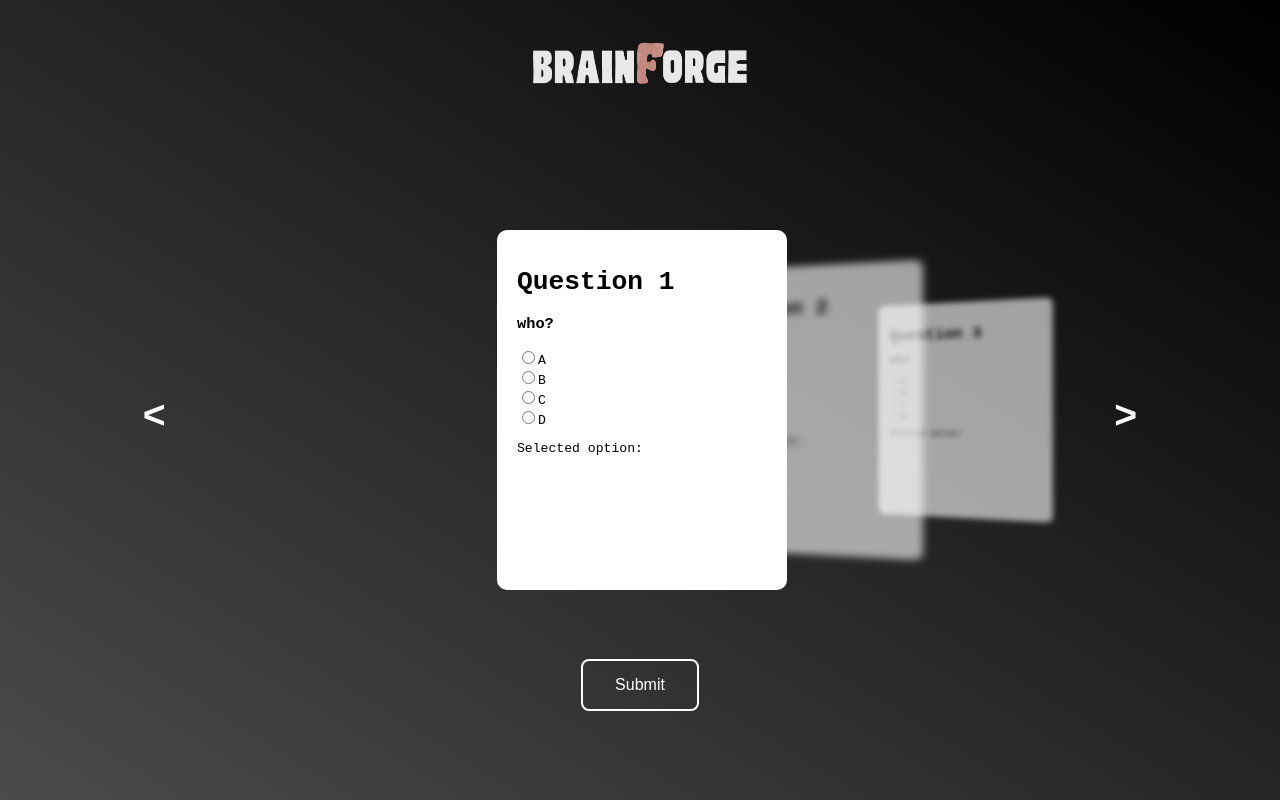
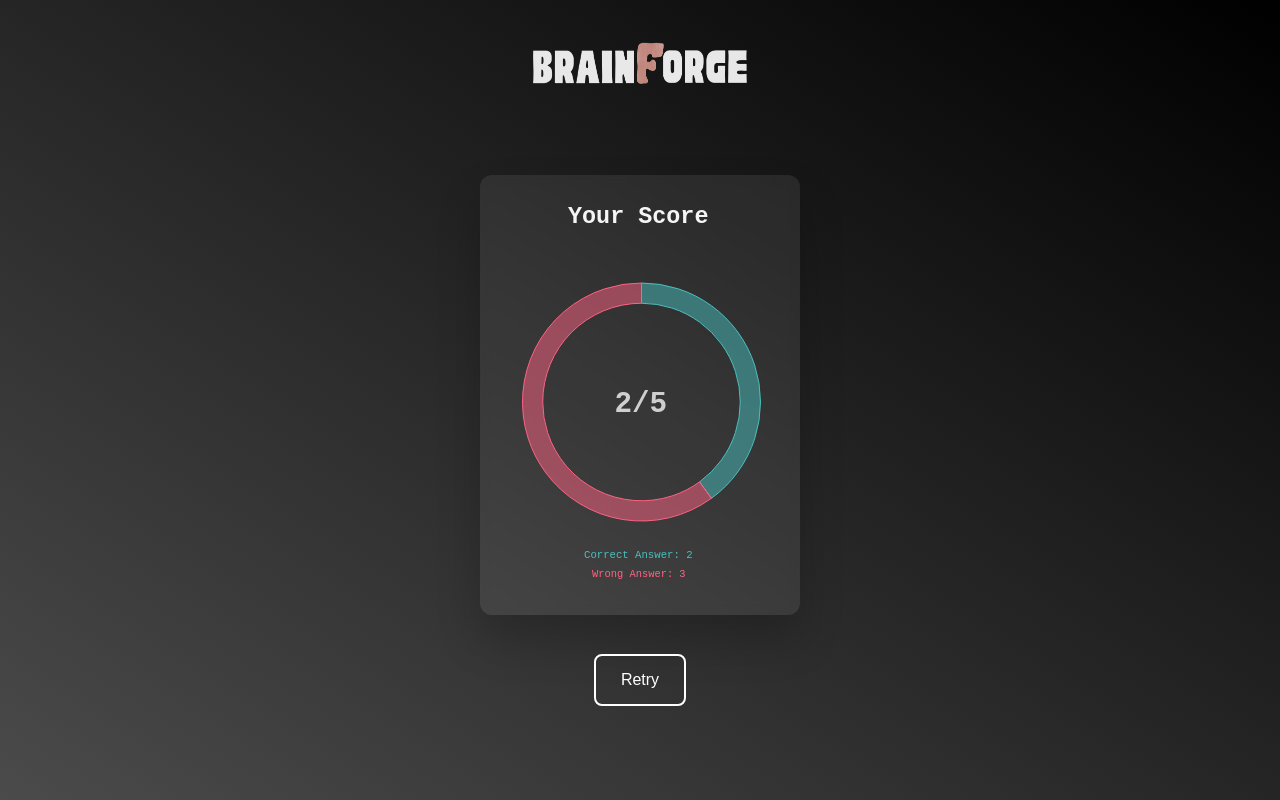
Before and after one commit to amanxshad/BrainForge, a React (Create React App) app: page /score in a window 1280 px wide. Built offline with nearby package versions, Linux system fonts and the light colour scheme.

Commit message:
route-dom

```diff
--- a/package.json
+++ b/package.json
@@ -6,8 +6,11 @@
     "@testing-library/jest-dom": "^5.17.0",
     "@testing-library/react": "^13.4.0",
     "@testing-library/user-event": "^13.5.0",
+    "chart.js": "^4.4.3",
     "react": "^18.3.1",
+    "react-chartjs-2": "^5.2.0",
     "react-dom": "^18.3.1",
+    "react-router-dom": "^6.24.1",
     "react-scripts": "5.0.1",
     "react-swipeable": "^7.0.1",
     "web-vitals": "^2.1.4"
--- a/src/App.css
+++ b/src/App.css
@@ -6,7 +6,8 @@ button{
   background-color: transparent;
   border: 2px solid #fff;
   color: #fff;
-  padding: 15px 32px;
+  padding: 15px 25px;
+  max-width: 120px;
   text-align: center;
   text-decoration: none;
   display: inline-block;
@@ -20,7 +21,7 @@ button{
 }
 
 button:hover {
-  background-color: #2874F0;
+  background-color: rgba(40,116,240, 0.7);
   color: white;
 }
 
@@ -30,3 +31,18 @@ img{
   bottom: 80px;
   opacity: 0.9;
 }
+
+.score{
+  display: flex;
+  flex-direction: column;
+  align-items: center;
+  justify-content: center;
+  height: 100vh;
+}
+
+.userinput{
+  display: flex;
+  flex-direction: column;
+  align-items: center;
+  justify-content: center;
+}
--- a/src/App.js
+++ b/src/App.js
@@ -1,18 +1,47 @@
 // src/App.js
-import React from 'react';
+import React, { useState } from 'react';
+import { BrowserRouter as Router, Routes, Route } from 'react-router-dom';
+import { Link } from 'react-router-dom';
+import logo from '../src/images/BrainForge-logo.png';
+import QuizSetup from './QuizSetup';
 import Slider from './Slider';
+import Score from './Score';
 import './App.css';
-import logo from '../src/images/BrainForge-logo.png';
+
 
 function App() {
+  const [quizSettings, setQuizSettings] = useState(null);
+
   return (
-    <div className="App">
-      <img src={logo} alt='logo' />
-      <Slider />
-      <div>
-        <button>Submit</button>
-      </div>
-    </div>
+    <Router>
+    <Routes>
+
+      <Route path="/quiz" element={
+        <div className="App">
+          <Slider quizSettings={quizSettings}/>
+          <Link to="/score">
+            <button>Submit</button>
+          </Link>
+        </div>
+      }/>
+
+      <Route path="/score" element={ <div className='score'>
+        <Link to="/">
+        <img src={logo} alt='logo' style={{ bottom:'85px'}}/>
+        </Link>
+        <Score/>
+        <Link to="/">
+          <button>Retry</button>
+        </Link>
+        </div> } />
+
+      <Route path="/" element={ <div className='userinput'>
+        <img src={logo} alt='logo' />
+        <QuizSetup setQuizSettings={setQuizSettings}/>
+        </div>}/>
+
+    </Routes>
+    </Router>
   );
 }
 
--- /dev/null
+++ b/src/DonutChart.js
@@ -0,0 +1,36 @@
+import React from 'react';
+import { Doughnut } from 'react-chartjs-2';
+import { Chart as ChartJS, ArcElement, Tooltip } from 'chart.js';
+
+ChartJS.register(ArcElement, Tooltip);
+
+const DonutChart = () => {
+  const data = {
+    labels: ['Correct Answer', 'Wrong Answer'],
+    datasets: [
+      {
+        label: 'Answers',
+        data: [2, 3],
+        backgroundColor: [
+          'rgba(75, 192, 192, 0.5)', // Green for correct answer
+          'rgba(255, 99, 132, 0.5)', // Red for wrong answer
+        ],
+        borderColor: [
+          'rgba(75, 192, 192, 1)',
+          'rgba(255, 99, 132, 1)',
+        ],
+        borderWidth: 1,
+      },
+    ],
+  };
+
+  const options = {
+    responsive: true,
+    cutout: '83%',
+    aspectRatio: 0.57,
+  };
+
+  return <Doughnut data={data} options={options} />;
+};
+
+export default DonutChart;
--- /dev/null
+++ b/src/QuizSetup.js
@@ -0,0 +1,47 @@
+import React, { useState } from 'react';
+import { useNavigate } from 'react-router-dom';
+import styles from './QuizSetup.module.css';
+
+function QuizSetup({ setQuizSettings }) {
+  const [topic, setTopic] = useState('');
+  const [difficulty, setDifficulty] = useState('');
+  const navigate = useNavigate();
+
+  const handleSubmit = (event) => {
+    event.preventDefault();
+    setQuizSettings({ topic, difficulty });
+    navigate('/quiz');
+  };
+
+  return (
+    <div className={styles.quizSetupWrapper}>
+      <form className={styles.quizSetup} onSubmit={handleSubmit}>
+        <label>
+          Topic
+          <br></br>
+          <input
+            type="text"
+            placeholder='Enter a topic'
+            value={topic}
+            onChange={(e) => setTopic(e.target.value)}
+          />
+        </label>
+        <label>
+          Difficulty Level
+          <br></br>
+          <select
+            value={difficulty}
+            onChange={(e) => setDifficulty(e.target.value)}
+          >
+            <option value="easy">Easy</option>
+            <option value="medium">Medium</option>
+            <option value="hard">Hard</option>
+          </select>
+        </label>
+        <button type="submit">Start Quiz</button>
+      </form>
+    </div>
+  );
+}
+
+export default QuizSetup;
--- /dev/null
+++ b/src/QuizSetup.module.css
@@ -0,0 +1,53 @@
+.quizSetupWrapper {
+  background-color: rgba(255, 255, 255, 0.08);
+  box-shadow: 0 25px 45px rgba(0, 0, 0, 0.2);
+  backdrop-filter: blur(5px);
+  padding: 30px;
+  border-radius: 12px;
+  height: 240px;
+}
+
+.quizSetup {
+  display: flex;
+  flex-direction: column;
+  justify-content: center;
+  align-items: center;
+  color: whitesmoke;
+  font-size: 0.85rem;
+  font-weight: bolder;
+}
+
+.quizSetup label {
+  margin: 15px 0 10px 0;
+}
+
+.quizSetup select{
+  margin-top: 7px;
+  width: 200px;
+  padding: 5px;
+  border-radius: 5px;
+  color: rgba(255, 255, 255, 0.7);
+  background-color: transparent;
+}
+
+.quizSetup input{
+  margin-top: 7px;
+  width: 184px;
+  padding: 6px 7px;
+  border-radius: 5px;
+  background-color: transparent;
+  color: rgba(255, 255, 255, 0.7);
+  border-width: 1px;
+  border-style: solid;
+}
+
+.quizSetup button {
+  max-width: 120px;
+  padding: 12px 15px;
+}
+
+.quizSetup input:focus,
+.quizSetup select:focus,
+.quizSetup button:focus {
+  outline: none;
+}
--- /dev/null
+++ b/src/Score.js
@@ -0,0 +1,19 @@
+import React from 'react';
+import styles from './Score.module.css';
+import DonutChart from './DonutChart';
+
+const Score = () => {
+    return(
+        <div className={styles.score}>
+
+            <h1>Your Score</h1>
+            <DonutChart/>
+            <h2>2/5</h2>
+            <h3>Correct Answer: 2</h3>
+            <h4>Wrong Answer: 3</h4>
+
+        </div>
+    )
+}
+
+export default Score;
--- /dev/null
+++ b/src/Score.module.css
@@ -0,0 +1,52 @@
+.score{
+  background-color: rgba(255, 255, 255, 0.08);
+  box-shadow: 0 25px 45px rgba(0, 0, 0, 0.2);
+  backdrop-filter: blur(5px);
+  padding: 10px;
+  border-radius: 12px;
+  height: 420px;
+  width: 300px;
+  color: whitesmoke;
+}
+
+.score h1{
+    scale: 0.9;
+    padding-left: 70px;
+    margin-bottom: -40px;
+}
+
+.score h2{
+  scale: 1.5;
+  padding-left: 133px;
+  position:relative;
+  bottom: 235px;
+  opacity: 0.8;
+}
+
+.score h3{
+  scale: 0.7;
+  padding-left: 70px;
+  position:relative;
+  bottom: 120px;
+  color: rgba(75, 192, 192, 1);
+  font-weight: lighter;
+}
+
+.score h4{
+  scale: 0.8;
+  padding-left: 90px;
+  position:relative;
+  bottom: 135px;
+  color: rgba(255, 99, 132, 1);
+  font-weight: lighter;
+}
+
+.scorecard{
+    background-color: aliceblue;
+    opacity: 0.8;
+}
+
+canvas{
+  margin-left: 32px;
+  margin-top: -10px;
+}
--- a/src/Slider.css
+++ b/src/Slider.css
@@ -1,6 +1,6 @@
 body{
     background-image: linear-gradient(to top right, #4B4B4B, #000000);
-
+    color: black;
     min-height: 100vh;
     margin: 0;
     display: flex;
--- a/src/Slider.js
+++ b/src/Slider.js
@@ -1,12 +1,24 @@
 import React, { useState, useEffect } from 'react';
+import { Link, useNavigate } from 'react-router-dom';
 import './Slider.css';
 import Item from './Item';
 import { useSwipeable } from 'react-swipeable';
+import logo from '../src/images/BrainForge-logo.png';
 
 const Slider = () => {
   const [active, setActive] = useState(0);
   const items = Array.from({ length: 5 }, (_, i) => `Question ${i + 1}`);
   const questions = ['who?', 'how?', 'why?', 'when?', 'for?'];
+  const navigate = useNavigate();
+
+  //function to alert loosing progress on navigating back
+  const handleAlert = (event) => {
+    event.preventDefault();
+    const userConfirmed = window.confirm('You will lose your current progress.\n Are you sure you want to go back to the home page?');
+    if (userConfirmed) {
+      navigate('/'); // Manually navigate after confirmation
+    }
+  };
 
   useEffect(() => {
     loadShow();
@@ -69,15 +81,20 @@ const Slider = () => {
     onSwipedRight: prevSlide, // Trigger prevSlide on right swipe
   });
 
+  return (
+    <div>
+    <Link to="/" onClick={handleAlert}>
+        <img src={logo} alt='logo' />
+    </Link>
+    <div className="slider" {...swipeHandlers}>
 
-  return (
-    <div className="slider" {...swipeHandlers}>
       {items.map((item, index) => (
         <Item key={index} content={item} ques={questions[index]}/>
       ))}
       <button id="next" onClick={prevSlide}> &lt; </button>
       <button id="prev" onClick={nextSlide}> &gt; </button>
     </div>
+    </div>
   );
 };
 
```
Also changed, not shown: 1 other file (tests, documents, lock files or other folders).
